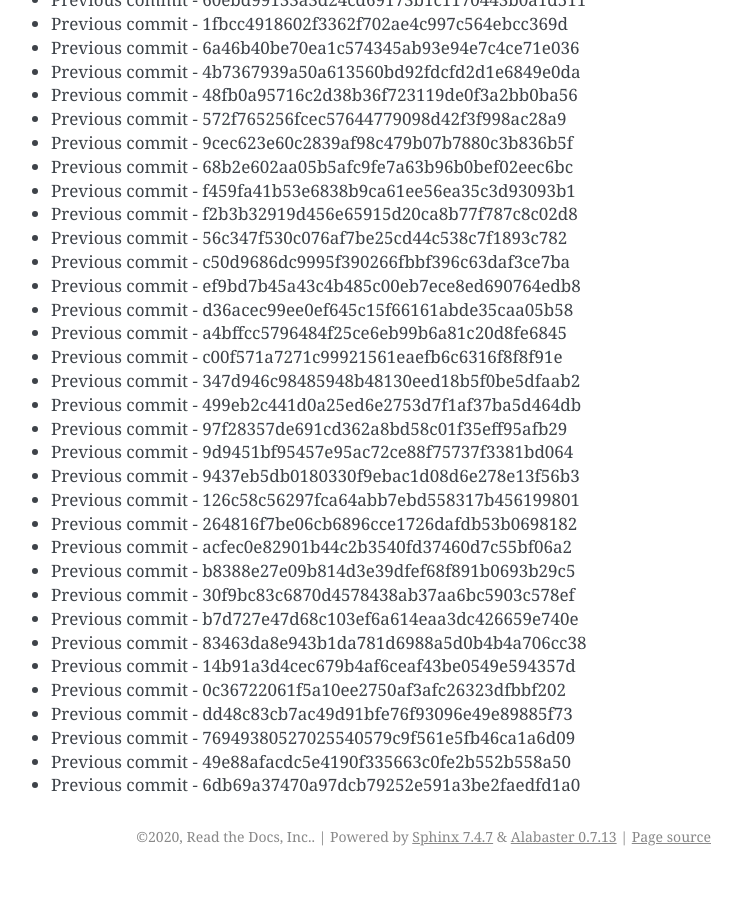
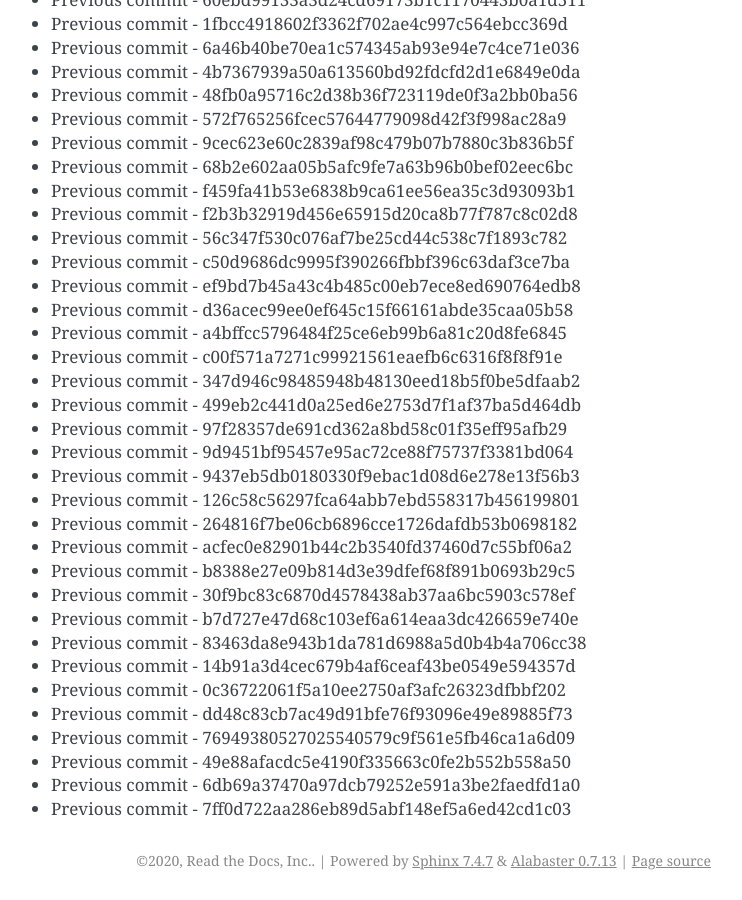
Before and after one commit to readthedocs/rtd-git-stresstest, a Sphinx documentation site: the page built from docs/updates.rst, in a window 1280 px wide and 900 px high, scrolled down 15695 px. Shown: the whole window, without its empty margins (399-1141 px from the left). Built offline with Sphinx 7.4.7, drawn with Linux system fonts in a browser that asks for light colours; before the commit the page ends 16571 px from its top, so only the background shows below that.

Commit message:
Generating commit from previous: 7ff0d722aa286eb89d5abf148ef5a6ed42cd1c03

```diff
--- a/docs/updates.rst
+++ b/docs/updates.rst
@@ -691,3 +691,4 @@ It can be tested for any performance characteristics.
 * Previous commit - 76949380527025540579c9f561e5fb46ca1a6d09
 * Previous commit - 49e88afacdc5e4190f335663c0fe2b552b558a50
 * Previous commit - 6db69a37470a97dcb79252e591a3be2faedfd1a0
+* Previous commit - 7ff0d722aa286eb89d5abf148ef5a6ed42cd1c03
```
